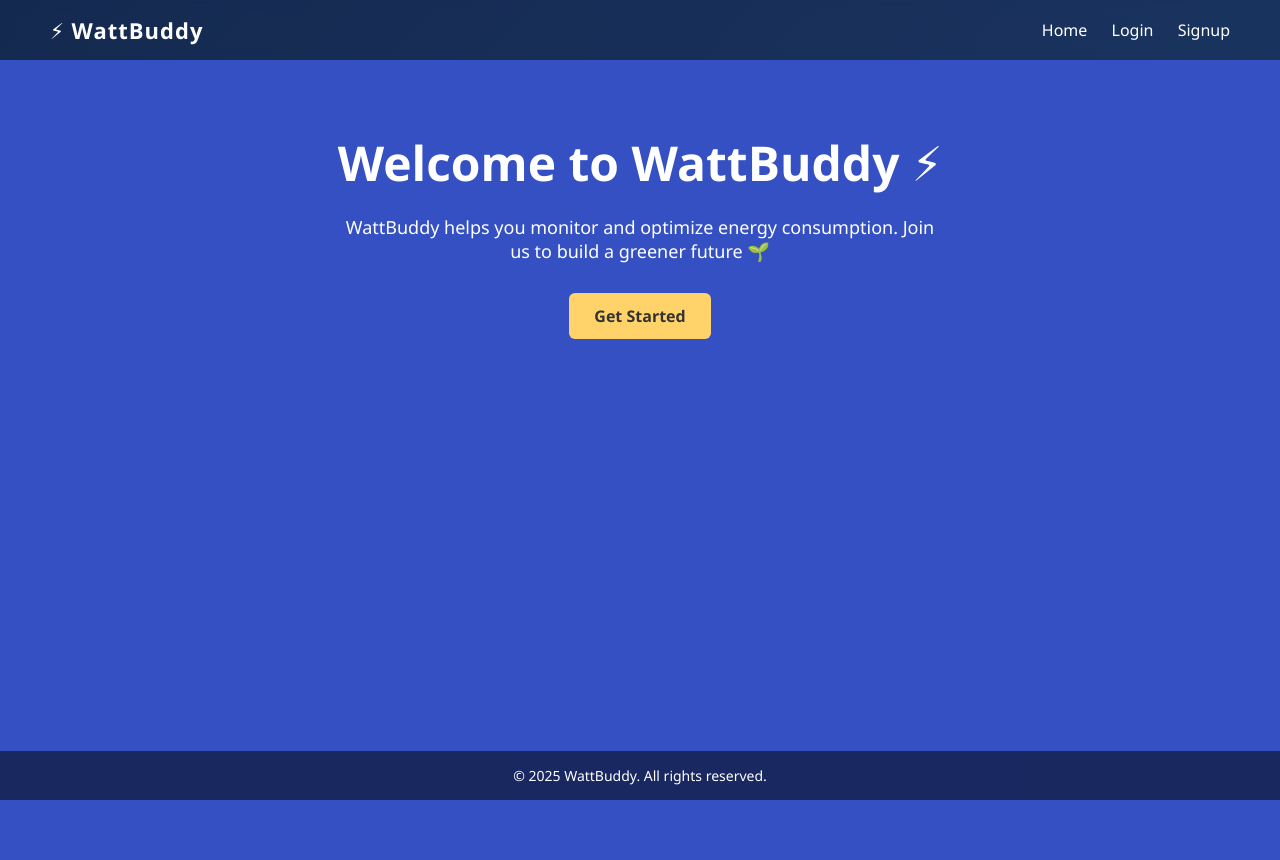
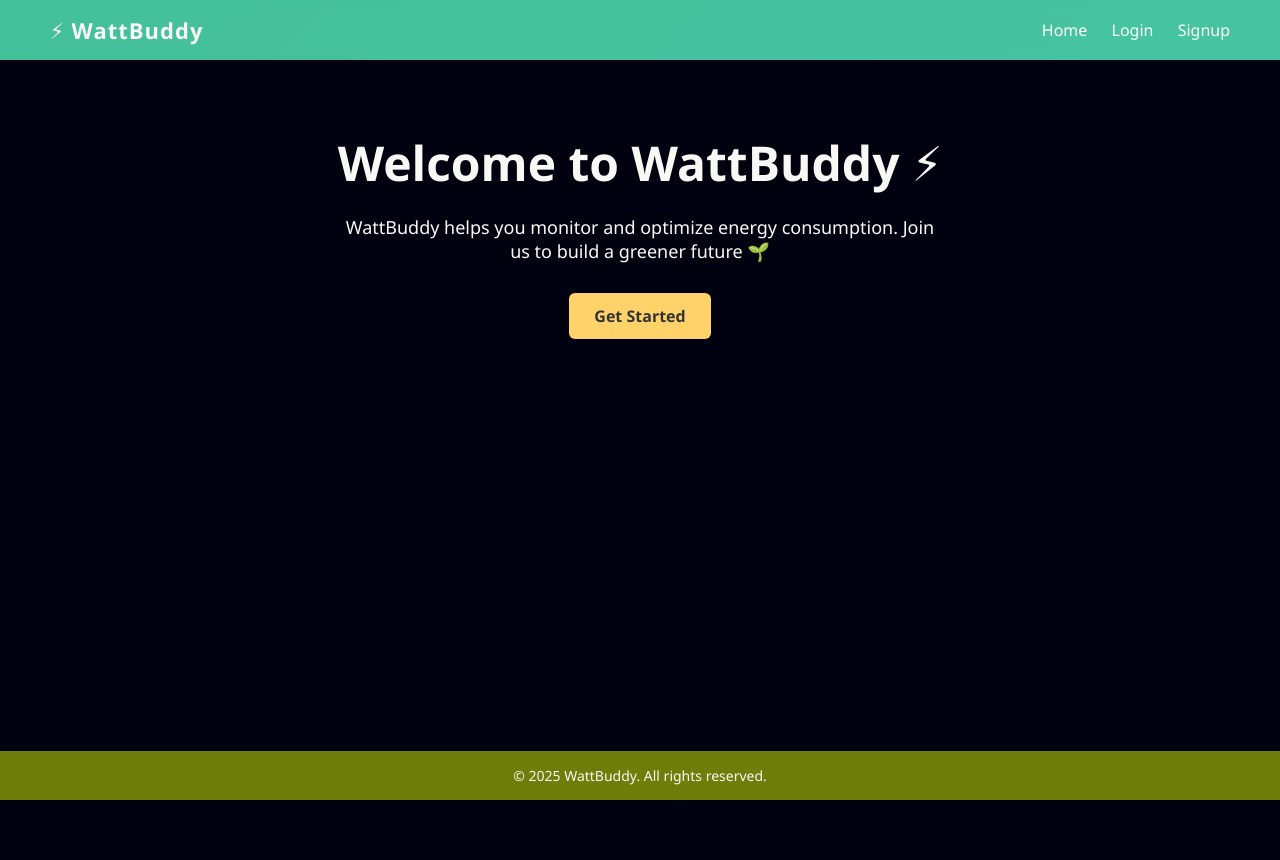
Before and after one commit to shivanshtholia/wattbuddy.ai, a Django app: page / in a window 1280 px wide. Run offline with Django 5.2, Linux system fonts and the light colour scheme.

Commit message:
modified css

```diff
--- a/wattbuddy/dashboard/static/css/base.css
+++ b/wattbuddy/dashboard/static/css/base.css
@@ -7,14 +7,14 @@
  body {
    font-family: "Segoe UI", Tahoma, Geneva, Verdana, sans-serif;
    background: linear-gradient(135deg, #1e3c72, #2a5298);
-   color: #fff;
+   color: #f8f8f5;
    min-height: 100vh;
    display: flex;
    flex-direction: column;
  }
 
  nav {
-   background: rgba(0, 0, 0, 0.3);
+   background: rgba(82, 236, 167, 0.748);
    padding: 15px 50px;
    display: flex;
    justify-content: space-between;
@@ -43,7 +43,7 @@
  .main-content {
    padding: 30px;
    min-height: 100vh;
-   background: #3450c2;
+   background: #00030ffd;
  }
 
  .main-content h2 {
@@ -51,7 +51,7 @@
  }
 
  footer {
-   background: rgba(0, 0, 0, 0.5);
+   background: rgba(208, 234, 7, 0.533);
    text-align: center;
    padding: 15px;
    font-size: 14px;
--- a/wattbuddy/dashboard/templates/base.html
+++ b/wattbuddy/dashboard/templates/base.html
@@ -7,6 +7,7 @@
   <meta name="viewport" content="width=device-width, initial-scale=1.0">
   <title>{% block title %}WattBuddy{% endblock %}</title>
   <link rel="stylesheet" href="{% static 'css/base.css' %}">
+  <link rel="stylesheet" href="{% static 'css/index.css' %}">
 
   {% block extra_css %}
   {% endblock %}
```
